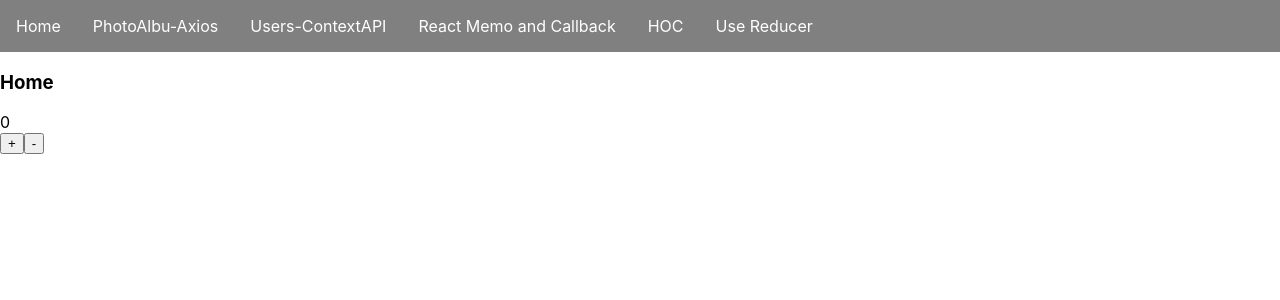
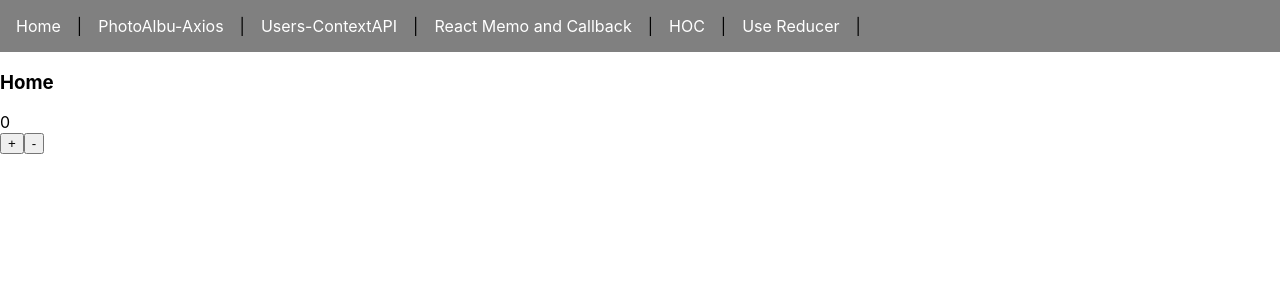
Before and after one commit to SanuKumar/react-brushup, a React (Create React App) app: page / in a window 1280 px wide. Shown: the top 300 px of the page. Built offline with nearby package versions, Linux system fonts and the light colour scheme; no server answers.

Commit message:
added header styles

```diff
--- a/src/components/Header/Header.css
+++ b/src/components/Header/Header.css
@@ -1,6 +1,8 @@
 .header {
   background-color: gray;
   display: flex;
+  width: 100%;
+  overflow-y: scroll;
 }
 
 a {
@@ -8,3 +10,7 @@ a {
   text-decoration: none;
   color: white;
 }
+
+p {
+  text-align: right;
+}
--- a/src/components/Header/Header.js
+++ b/src/components/Header/Header.js
@@ -6,22 +6,22 @@ const Header = () => {
   return (
     <nav className="header">
       <p>
-        <Link to={"/"}>Home</Link>
+        <Link to={"/"}>Home</Link>|
       </p>
       <p>
-        <Link to={"/photos"}>PhotoAlbu-Axios</Link>
+        <Link to={"/photos"}>PhotoAlbu-Axios</Link>|
       </p>
       <p>
-        <Link to="/user">Users-ContextAPI</Link>
+        <Link to="/user">Users-ContextAPI</Link>|
       </p>
       <p>
-        <Link to="/memo">React Memo and Callback</Link>
+        <Link to="/memo">React Memo and Callback</Link>|
       </p>
       <p>
-        <Link to="/hoc">HOC</Link>
+        <Link to="/hoc">HOC</Link>|
       </p>
       <p>
-        <Link to="/useReducer">Use Reducer</Link>
+        <Link to="/useReducer">Use Reducer</Link>|
       </p>
     </nav>
   );
```
